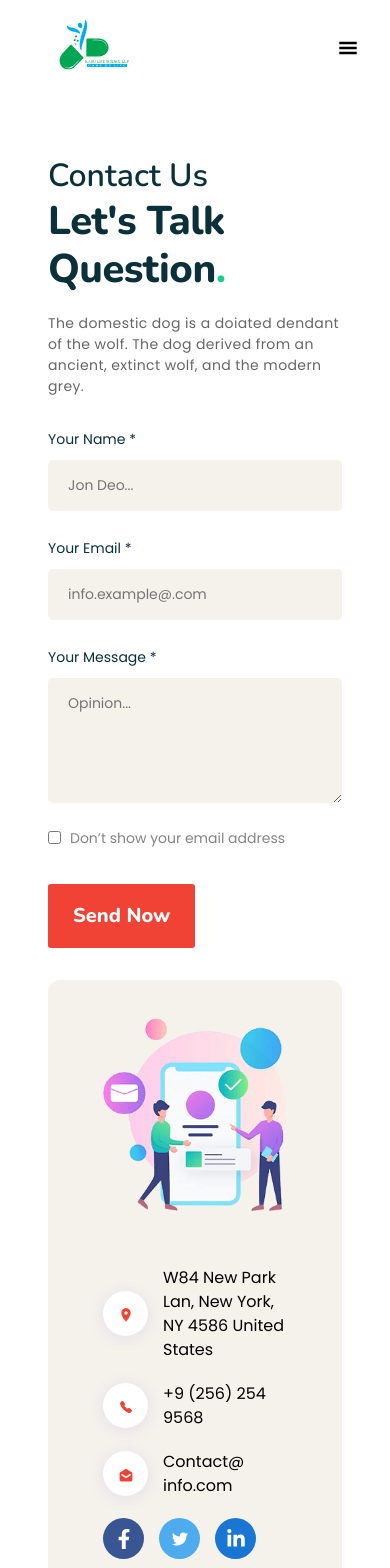
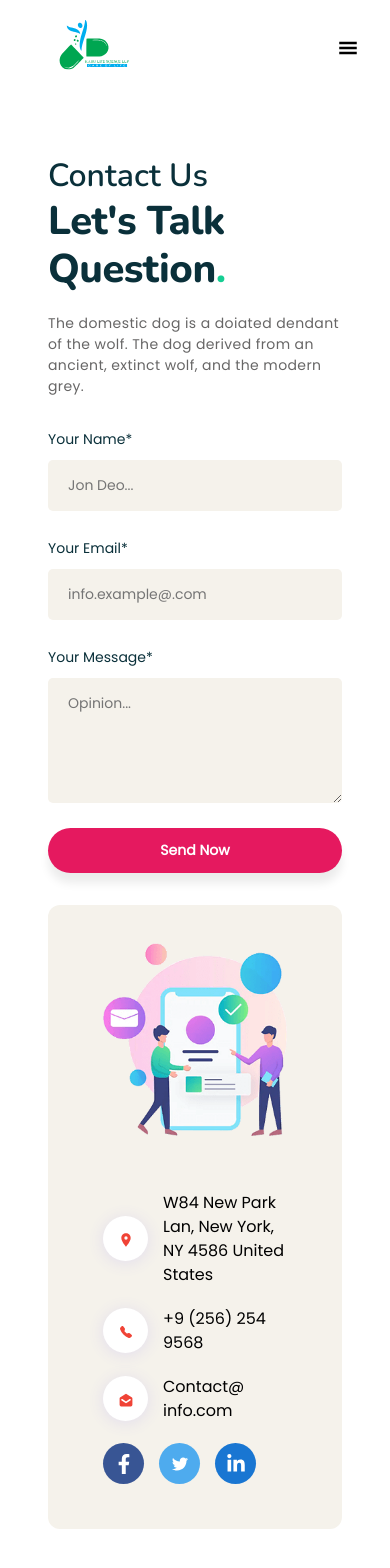
Before and after one commit to kpatel1999/kahu-life-science, a Next.js app: page /contact in a window 390 px wide. Shown: the top 1568 px of the page. Built offline with nearby package versions, Linux system fonts and the light colour scheme.

Commit message:
Config the contect page with airtable

```diff
--- a/components/ContactPage/components/ContactForm/StyledComponents.tsx
+++ b/components/ContactPage/components/ContactForm/StyledComponents.tsx
@@ -1,16 +1,4 @@
 import styled from "styled-components";
-
-export const Container = styled.div`
-  width: 100%;
-  padding: 0 15px;
-  @media only screen and (max-width: 1200px) {
-    max-width: 1230px;
-  }
-
-  // @media only screen and (max-width: 1200px) {
-  //   max-width: 1230px;
-  // }
-`;
 
 export const Row = styled.div`
   display: flex;
@@ -48,18 +36,12 @@ export const Title = styled.h2`
   margin-bottom: 0;
 `;
 
-// export const ContactWrapContent = styled.div``;
-
 export const Description = styled.p`
   font-size: 14px;
   margin-bottom: 30px !important;
   letter-spacing: 0.4px;
   color: #676666;
 `;
-
-export const ContactWrapContent = styled.div``;
-
-export const Form = styled.form``;
 
 export const FormGrp = styled.div`
   margin-bottom: 25px;
@@ -95,41 +77,9 @@ export const TextArea = styled.textarea`
   font-weight: 400;
 `;
 
-export const CheckBoxGrp = styled.div`
-  display: flex;
-  align-items: flex-start;
-  margin-bottom: 35px;
-`;
-
-export const Checkbox = styled.input`
-  width: auto;
-  margin-top: 3px;
-  margin-right: 9px;
-`;
-
-export const CheckboxLable = styled.label`
-  font-size: 14px;
-  font-weight: 500;
-  color: #676666;
-  opacity: 0.8;
-  margin-bottom: 0;
-  user-select: none;
-`;
-
-export const Button = styled.button`
-  background: #f04336 none repeat scroll 0 0;
-  border: medium none;
-  border-radius: 3px;
-  color: #fff;
-  cursor: pointer;
-  align-items: center;
-  font-size: 20px;
-  font-weight: 800;
-  letter-spacing: 0;
-  padding: 17px 25px;
-  transition: all 0.3s ease 0s;
-  font-family: "Nunito", sans-serif;
-  position: relative;
+export const ErrorMessage = styled.span`
+  color: #ff7171;
+  font-size: 13px;
 `;
 
 export const ContectInto = styled.div`
--- a/components/ContactPage/components/ContactForm/index.tsx
+++ b/components/ContactPage/components/ContactForm/index.tsx
@@ -1,28 +1,69 @@
-import React from "react";
-
-// Next
-import Image from "next/image";
-import Link from "next/link";
-
-// Utils
 import { MdLocationOn } from "react-icons/md";
 import { BsFillTelephoneFill } from "react-icons/bs";
 import { HiMailOpen } from "react-icons/hi";
 import { FaFacebookF, FaLinkedinIn } from "react-icons/fa";
 import { AiOutlineTwitter } from "react-icons/ai";
-
-// import getImageUrl from "utils/getImageUrl";
+import { useForm } from "react-hook-form";
+import { Toaster } from "react-hot-toast";
+import axios from "axios";
+import toast from "react-hot-toast";
 
 // Components
 import * as S from "./StyledComponents";
-import ContectUs from "./Sub";
 import { TitleColor } from "../../../shared/StyledComponents";
+import { CardButton } from "../../../HomePage/components/Teams/StyledComponents";
+
+export interface IFormInput {
+  name: string;
+  email: string;
+  message: string;
+}
 
 const Contact = () => {
+  const {
+    register,
+    handleSubmit,
+    reset,
+    formState: { errors },
+  } = useForm<IFormInput>();
+
+  const onSubmit = async (contactFormValues: IFormInput) => {
+    const notification = toast.loading("Sending...", {
+      style: {
+        background: "white",
+        color: "green",
+        fontSize: "17px",
+        padding: "10px",
+      },
+    });
+
+    try {
+      const request = await axios.post(
+        "https://api.airtable.com/v0/appq48Qe8LgxSLCoc/contact",
+        { records: [{ fields: { ...contactFormValues } }] },
+        {
+          headers: {
+            Authorization: "Bearer keyMymW7eT0XyeEbE",
+          },
+        }
+      );
+
+      if (request.data) {
+        reset();
+        toast.success("Your message has been sent.");
+      }
+    } catch (error) {
+      toast.error("Message not sent try again");
+    } finally {
+      toast.dismiss(notification);
+    }
+  };
+
   return (
     <section>
+      <Toaster position="bottom-left" />
       <S.Row>
-        <S.ContactWrapContent>
+        <div>
           <S.ContactTitle>
             <S.SubTitle>Contact Us</S.SubTitle>
             <S.Title>
@@ -34,35 +75,57 @@ const Contact = () => {
             from an ancient, extinct wolf, and the modern grey.
           </S.Description>
 
-          <S.Form>
+          <form onSubmit={handleSubmit(onSubmit)}>
             <S.FormGrp>
-              <S.Lable>Your Name *</S.Lable>
-              <S.Input type="text" id="name" placeholder="Jon Deo..." />
+              <S.Lable>Your Name*</S.Lable>
+              <S.Input
+                {...register("name", {
+                  required: true,
+                })}
+                id="name"
+                placeholder="Jon Deo..."
+              />
+              {errors?.name && (
+                <S.ErrorMessage>Please enter the name</S.ErrorMessage>
+              )}
             </S.FormGrp>
 
             <S.FormGrp>
-              <S.Lable>Your Email *</S.Lable>
-              <S.Input type="text" id="email" placeholder="info.example@.com" />
+              <S.Lable>Your Email*</S.Lable>
+              <S.Input
+                {...register("email", {
+                  required: true,
+                  pattern: /^[a-zA-Z0-9]+@[a-zA-Z0-9]+\.[A-Za-z]+$/,
+                })}
+                id="email"
+                placeholder="info.example@.com"
+              />
+              {errors?.email?.type === "required" && (
+                <S.ErrorMessage>Please enter the email</S.ErrorMessage>
+              )}
+              {errors?.email?.type === "pattern" && (
+                <S.ErrorMessage>Please enter valid email</S.ErrorMessage>
+              )}
             </S.FormGrp>
 
             <S.FormGrp>
-              <S.Lable>Your Message *</S.Lable>
+              <S.Lable>Your Message*</S.Lable>
               <S.TextArea
-                name="message"
+                {...register("message", {
+                  required: true,
+                })}
                 id="message"
                 placeholder="Opinion..."
                 style={{ height: "125px" }}
               />
+              {errors?.message && (
+                <S.ErrorMessage>Please enter the message</S.ErrorMessage>
+              )}
             </S.FormGrp>
 
-            <S.CheckBoxGrp>
-              <S.Checkbox type="checkbox" />
-              <S.CheckboxLable>Don’t show your email address</S.CheckboxLable>
-            </S.CheckBoxGrp>
-
-            <S.Button type="button">Send Now</S.Button>
-          </S.Form>
-        </S.ContactWrapContent>
+            <CardButton type="submit">Send Now</CardButton>
+          </form>
+        </div>
 
         <S.ContectInto>
           <S.ContactImgContainer>
--- a/components/Footer/index.tsx
+++ b/components/Footer/index.tsx
@@ -18,10 +18,10 @@ const Footer = () => {
         <Image src="/imgs/logo_text.svg" height={32} width={170} />
 
         <S.Discription>
-          Lorem ipsum dolor amet consectetur adi pisicing elit sed eiusm tempor
-          incididunt ut labore dolore magna aliqua enim ad minim veniam
-          quis.nostrud exercita.laboris nisi ut aliquip ea commodo conse quatuis
-          aute irure.
+          Kahu Lifescience LLP is one of the most trusted pharmaceutical
+          exporter in India . We are a brand name in the pharmaceutical industry
+          who are always consistent with their services0 and are one of the
+          leading pharmaceutical exporter in India.
         </S.Discription>
         <S.IconWrapper>
           <MS.SocialUl>
@@ -65,7 +65,7 @@ const Footer = () => {
           <MS.Ul>
             <MS.Li>
               <S.ContactIconWrapper>
-                <MdLocationOn size={25} />
+                <MdLocationOn size={25} color="#ffffffeb" />
               </S.ContactIconWrapper>
               &nbsp;
               <S.LinkText>
@@ -74,7 +74,7 @@ const Footer = () => {
             </MS.Li>
             <MS.Li>
               <S.ContactIconWrapper>
-                <FaPhoneAlt size={19} />
+                <FaPhoneAlt size={19} color="#ffffffeb" />
               </S.ContactIconWrapper>
               &nbsp;
               <a href="tel:+815390757">
@@ -83,7 +83,7 @@ const Footer = () => {
             </MS.Li>
             <MS.Li>
               <S.ContactIconWrapper>
-                <HiOutlineMail size={25} />
+                <HiOutlineMail size={25} color="#ffffffeb" />
               </S.ContactIconWrapper>
               &nbsp;
               <a href="mailto:someone@example.com">
--- a/components/Navbar/components/Links/StyledComponents.tsx
+++ b/components/Navbar/components/Links/StyledComponents.tsx
@@ -1,5 +1,6 @@
 // Utils
 import styled from "styled-components";
+import { green } from "../../../../styles/colors";
 
 interface TextI {
   isActive: boolean;
@@ -54,7 +55,7 @@ export const LinkAnchor = styled.a<TextI>`
   transform-origin: center;
 
   &:hover {
-    color: #000;
+    color: ${green};
   }
 `;
 
--- a/components/ProductPage/Components/ProdectList/index.tsx
+++ b/components/ProductPage/Components/ProdectList/index.tsx
@@ -21,10 +21,10 @@ const ProductList = () => {
     if (!data) {
       try {
         const response = await axios.get(
-          "https://api.airtable.com/v0/appAsWbzEIoqTqRKm/product",
+          "https://api.airtable.com/v0/appq48Qe8LgxSLCoc/product",
           {
             headers: {
-              Authorization: "Bearer key5CHVBqA16BQs61",
+              Authorization: "Bearer keyMymW7eT0XyeEbE",
             },
           }
         );
--- a/package.json
+++ b/package.json
@@ -17,6 +17,8 @@
     "react": "18.0.0",
     "react-countup": "^6.2.0",
     "react-dom": "18.0.0",
+    "react-hook-form": "^7.31.3",
+    "react-hot-toast": "^2.2.0",
     "react-icons": "^4.3.1",
     "spinners-react": "^1.0.7",
     "styled-components": "^5.3.5",
```
Also changed, not shown: components/ContactPage/components/ContactForm/Sub/index.tsx (deleted, +0 -111 lines), styles/colors.tsx (line endings or trailing spaces).
